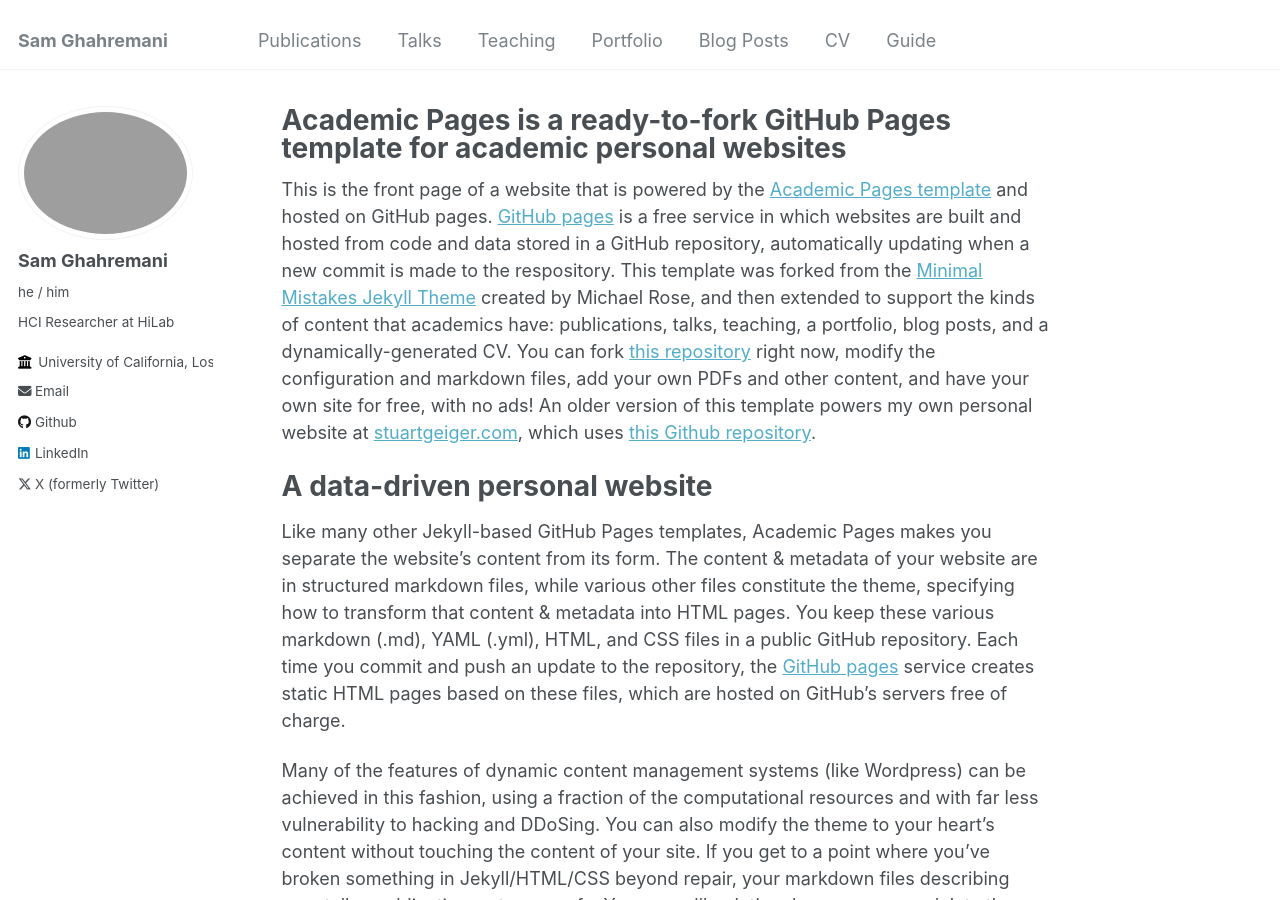
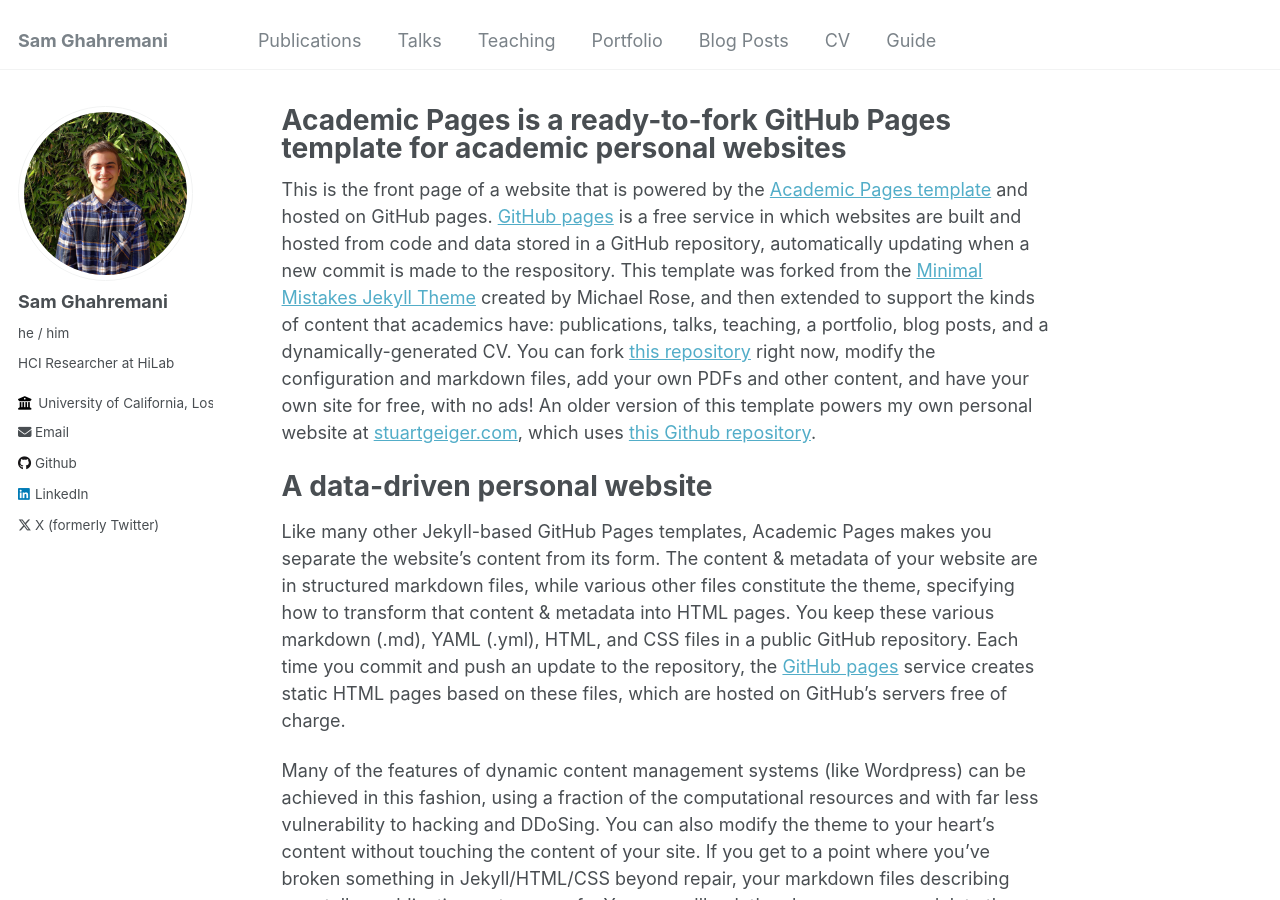
Before and after one commit to TheSamG/PersonalWebsite, a Jekyll site: the page built from _pages/about.md, in a window 1280 px wide and 900 px high. Built offline with Jekyll 4.4.1, drawn with Linux system fonts in a browser that asks for light colours.

Commit message:
replaced profile with a smaller image

```diff
--- a/_config.yml
+++ b/_config.yml
@@ -21,7 +21,7 @@ repository               : "github.com/TheSamG/thesamg.github.io"
 #               Additional customization can be done by editing /_includes/author-profile.html
 author:
   # Biographic information
-  avatar           : "portrait_square.png"
+  avatar           : "portrait_square_small.png"
   name             : "Sam Ghahremani"
   pronouns         : "he / him"
   bio              : "HCI Researcher at HiLab"
```
Also changed, not shown: images/portrait_square_small.png (added).
